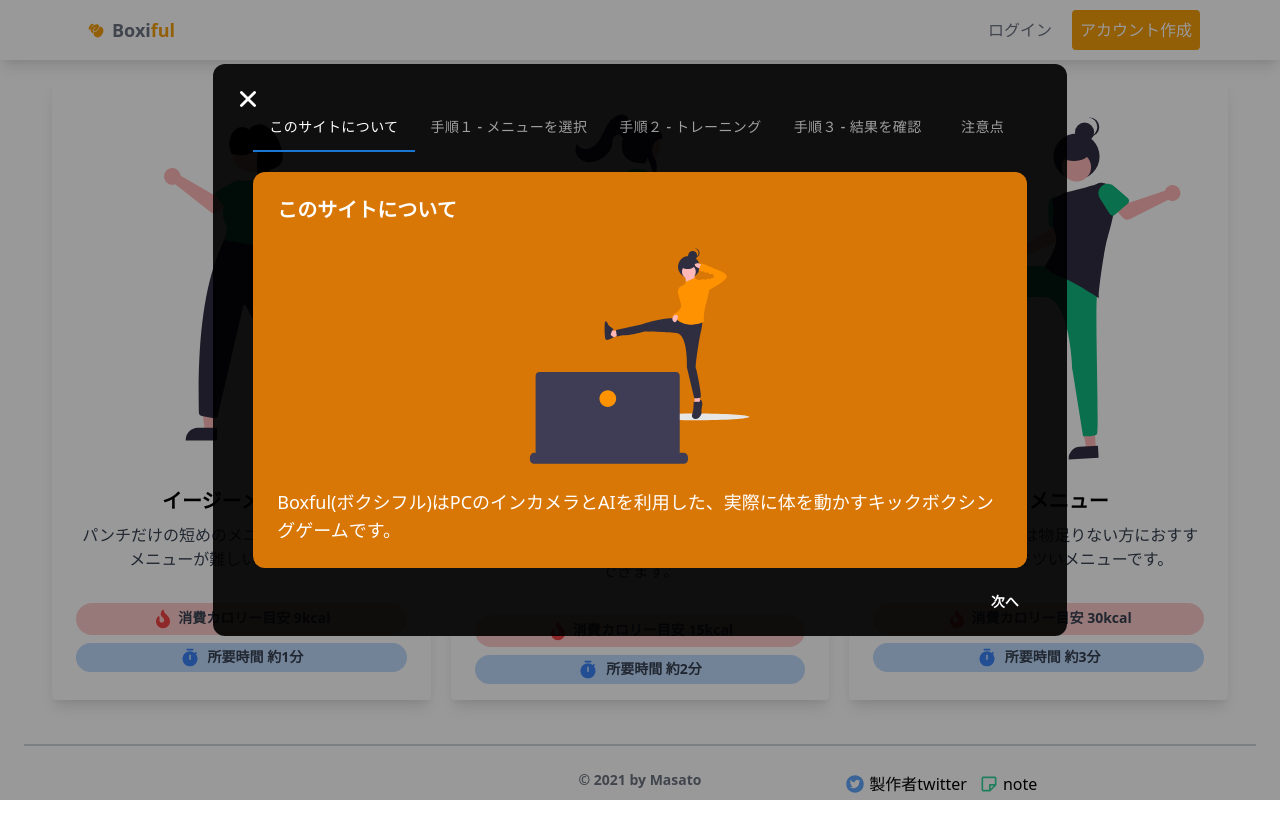
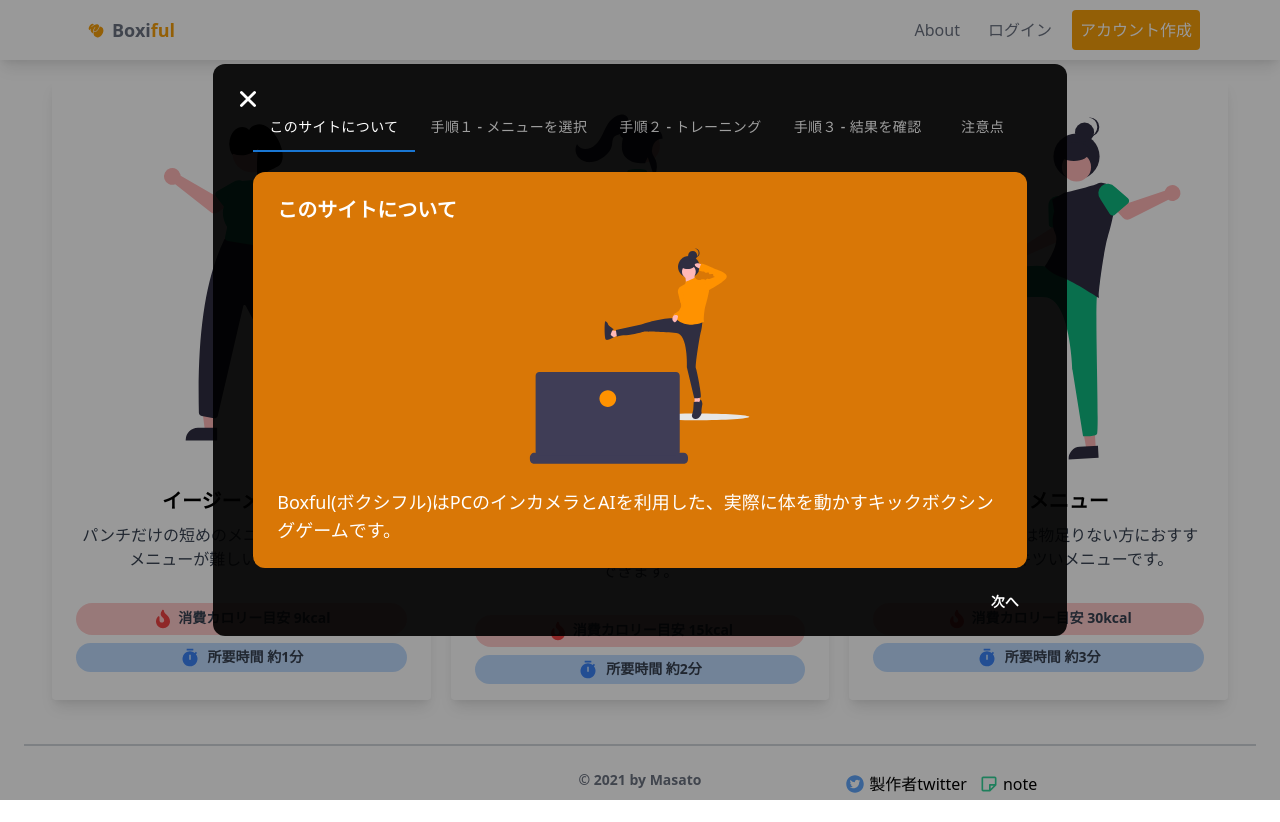
Before and after one commit to masato1230/boxiful, a React (Create React App) app: page / in a window 1280 px wide. Built offline with nearby package versions, Linux system fonts and the light colour scheme; what @mediapipe/pose would draw is missing.

Commit message:
Fix move Descriptions from Status component to Header

```diff
--- a/src/components/Status/Descriptions/DescriptionPage.tsx
+++ b/src/components/Descriptions/DescriptionPage.tsx
@@ -1,5 +1,5 @@
 import { Box } from "@mui/system";
-import descriptionPage from "../../../models/descriptionPage";
+import descriptionPage from "../../models/descriptionPage";
 
 interface DescriptionPageProps {
   index: number;
--- a/src/components/Status/Descriptions/DescriptionTabs.tsx
+++ b/src/components/Descriptions/DescriptionTabs.tsx
@@ -4,7 +4,7 @@ import { Tabs } from '@mui/material';
 import { Tab } from '@mui/material';
 import { Typography } from '@mui/material';
 import DescriptionPage from './DescriptionPage';
-import { descriptionPages } from '../../../models/descriptionPage';
+import { descriptionPages } from '../../models/descriptionPage';
 
 const DescriptionTabs = () => {
   const [value, setValue] = React.useState(0);
--- a/src/components/Header.tsx
+++ b/src/components/Header.tsx
@@ -4,24 +4,46 @@ import { BsFillPeopleFill } from 'react-icons/bs';
 import { useIsLoggedIn } from '../hooks/useIsLoggedIn';
 import { useReload } from '../hooks/useReload';
 import ReactTooltip from 'react-tooltip';
+import React, { useEffect, useState } from 'react';
+import Descriptions from './Descriptions/Descriptions';
 
 const Header = () => {
   // hooks
   const [isLoggedIn, logout] = useIsLoggedIn();
   const backToDashboard = useReload();
 
+  // States
+  const [isShowDescriptions, setIsShowDescriptions] = useState(false);
+
+  // Click listeners
   const onLogoutClick = () => {
     logout();
   };
+  const onAboutClick = () => {
+    setIsShowDescriptions(true);
+  }
+
+  // Show description modal if use is not logged in
+  useEffect(() => {
+    if (!isLoggedIn) {
+      setIsShowDescriptions(true);
+    } else {
+      setIsShowDescriptions(false);
+    }
+  }, [isLoggedIn]);
 
   return (
+    <React.Fragment>
       <nav className="bg-white shadow-lg">
         <div className="max-w-6xl mx-auto px-4">
           <div className="flex justify-between">
             <div className="flex space-x-7">
               <div>
                 {/* <!-- Website Logo --> */}
-              <button className="flex block items-center py-4 px-2" onClick={backToDashboard}>
+                <button
+                  className="flex block items-center py-4 px-2"
+                  onClick={backToDashboard}
+                >
                   {/* <img src="logo.png" alt="Logo" className="h-8 w-8 mr-2" /> */}
                   <div className="text-yellow-500 pr-2">
                     <GiBoxingGlove />
@@ -33,9 +55,13 @@ const Header = () => {
               </div>
             </div>
             {/* <!-- Secondary Navbar items --> */}
+            <div className="flex items-center space-x-3">
+              <button className="text-gray-500 hover:text-black px-2 py-2 font-medium" onClick={onAboutClick} >
+                About
+              </button>
               {isLoggedIn ? (
-            <div className="flex items-center space-x-3">
-              <button  onClick={backToDashboard}>
+                <React.Fragment>
+                  <button onClick={backToDashboard}>
                     <div className="flex rounded text-gray-500 text-2xl mr-4">
                       <button>
                         <BsFillPeopleFill
@@ -54,9 +80,9 @@ const Header = () => {
                       ログアウト
                     </div>
                   </button>
-            </div>
+                </React.Fragment>
               ) : (
-            <div className="flex items-center content-center space-x-3 ">
+                <React.Fragment>
                   <Link
                     to="/login"
                     className="py-2 px-2 font-medium text-gray-500 rounded hover:bg-yellow-500 hover:text-white transition duration-300"
@@ -69,11 +95,16 @@ const Header = () => {
                   >
                     アカウント作成
                   </Link>
-            </div>
+                </React.Fragment>
               )}
             </div>
           </div>
+        </div>
       </nav>
+      {isShowDescriptions && (
+        <Descriptions setIsShowDescriptions={setIsShowDescriptions} />
+      )}
+    </React.Fragment>
   );
 };
 
--- a/src/components/Status/Status.tsx
+++ b/src/components/Status/Status.tsx
@@ -10,7 +10,7 @@ import {
   NormalMenu,
 } from '../../state';
 import MenuCards from './MenuCards';
-import Descriptions from './Descriptions/Descriptions';
+import Descriptions from '../Descriptions/Descriptions';
 import CalendarHeatmapContainer from './CalendarHeatmapContainer';
 import { useIsLoggedIn } from '../../hooks/useIsLoggedIn';
 
@@ -27,17 +27,6 @@ const Status = () => {
 
   // Custom Hooks
   const [isLoggedIn, logout] = useIsLoggedIn();
-  // States
-  const [isShowDescriptions, setIsShowDescriptions] = useState(false);
-
-  // Show description modal if use is not logged in
-  useEffect(() => {
-    if (!isLoggedIn) {
-      setIsShowDescriptions(true);
-    } else {
-      setIsShowDescriptions(false);
-    }
-  }, [isLoggedIn]);
 
   // set instructions
   useEffect(() => {
@@ -52,9 +41,6 @@ const Status = () => {
         {isLoggedIn && <CalendarHeatmapContainer />}
         <MenuCards />
       </div>
-      { isShowDescriptions && (
-        <Descriptions setIsShowDescriptions={setIsShowDescriptions} />
-      )}
     </React.Fragment>
   );
 };
```
Also changed, not shown: src/components/Descriptions/Descriptions.tsx (renamed from src/components/Status/Descriptions/Descriptions.tsx). Lines whose indentation alone changed are shown as unchanged.
